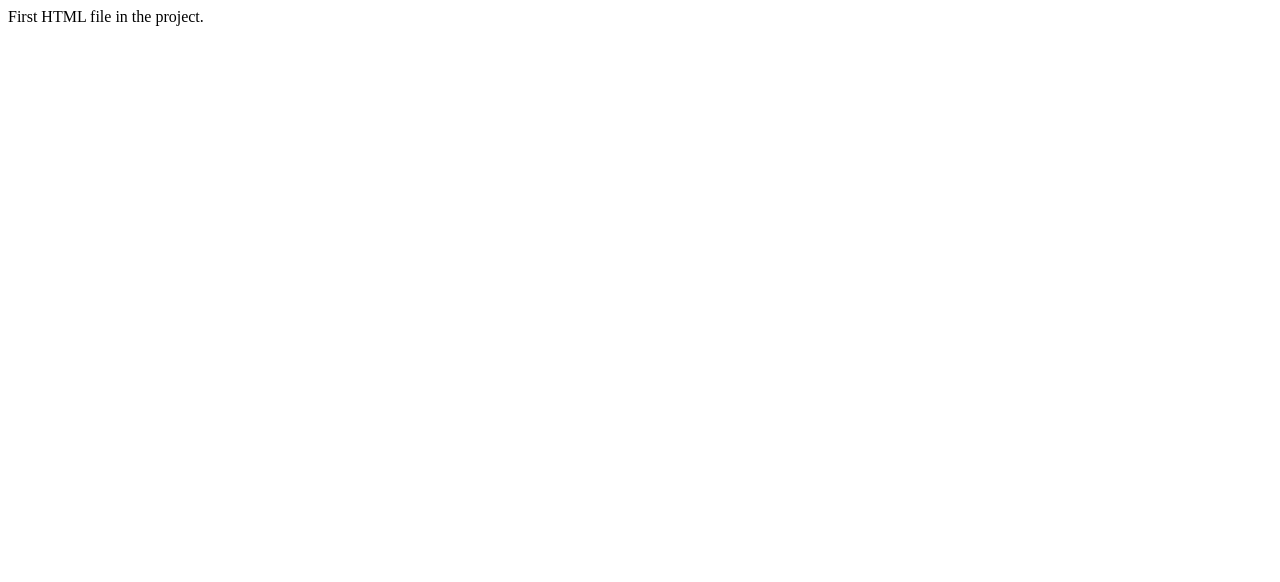
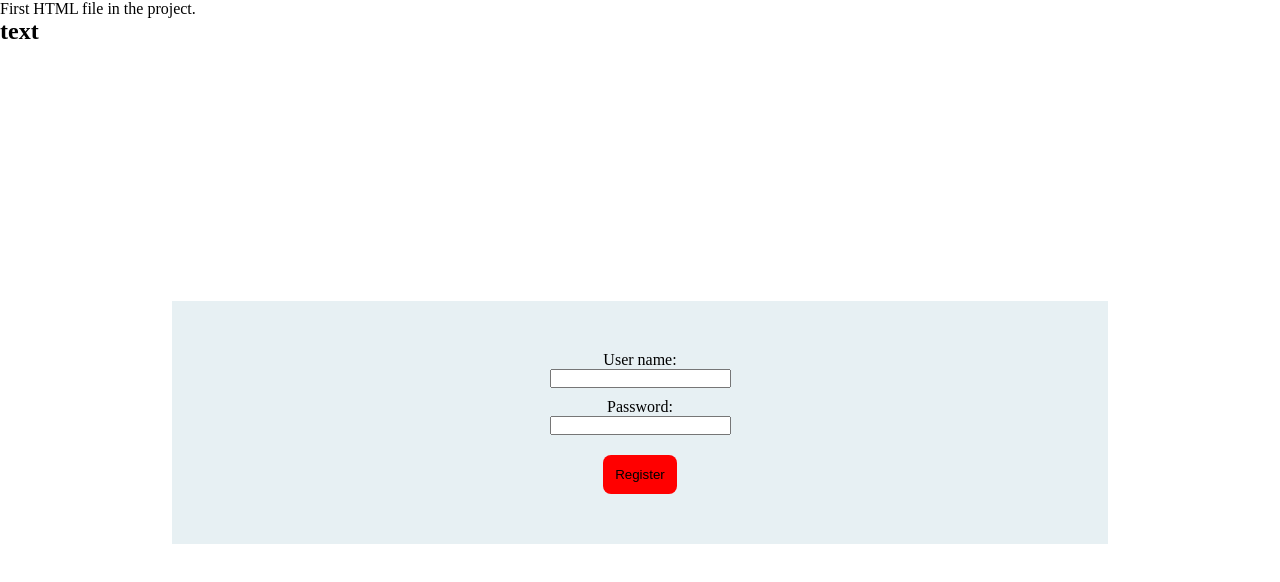
Before and after one commit to Potrebitel12/QA-FUND-2024-GIT-EXERCISE, a plain HTML site: page index.html in a window 1280 px wide. Drawn offline with Linux system fonts and the light colour scheme.

Commit message:
make web form

```diff
--- a/index.html
+++ b/index.html
@@ -4,8 +4,25 @@
     <meta charset="UTF-8">
     <meta name="viewport" content="width=device-width, initial-scale=1.0">
     <title>Document</title>
+    <link rel="stylesheet" href="./style.css">
 </head>
 <body>
     First HTML file in the project.
+
+    <h2>text</h2>
+
+    <form action="">
+        <div>
+            <label for="username">User name:</label>
+            <br>
+            <input id="username" type="text">
+        </div>
+        <div>
+            <label for="password">Password:</label>
+            <br>
+            <input id="password" type="text">
+        </div>
+        <button>Register</button>
+    </form>
 </body>
 </html>
--- /dev/null
+++ b/style.css
@@ -0,0 +1,32 @@
+* {
+    padding: 0;
+    margin: 0;
+}
+
+/*
+body {
+    display: flex;
+    align-content: center;
+}
+*/
+
+form {
+    /*border: 1px solid red;*/
+    width: 70%;
+    margin: auto;
+    margin-top: 20%;
+    padding: 40px 20px;
+    text-align: center;
+    background: rgb(231, 240, 243);
+}
+
+form > * {
+    margin: 10px 0;
+}
+
+button {
+    padding: 12px;
+    border-radius: 8px;
+    border: none;
+    background: red;
+}
```
Also changed, not shown: 1 other file.
